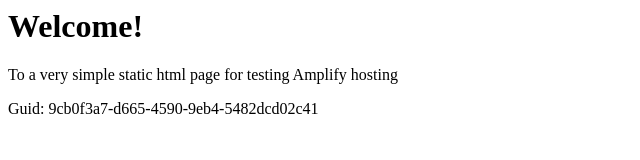
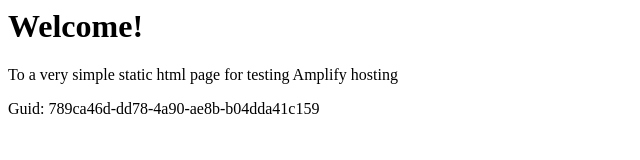
Before and after one commit to aws-aemilia-pdx/Github-PR-Commit-Integration-Test-DoNotTouch-GithubWebhookPreviewCanaryTest-v1-beta-us-west-2, a website: page src/index.html in a window 1280 px wide. Shown: the full height of the page, 0-640 px from the left. Drawn offline with Linux system fonts and the light colour scheme.

Commit message:
commit from integ tests

```diff
--- a/src/index.html
+++ b/src/index.html
@@ -12,6 +12,6 @@
 <body>
     <h1>Welcome!</h1>
     <p>To a very simple static html page for testing Amplify hosting</p>
-    <p>Guid: 9cb0f3a7-d665-4590-9eb4-5482dcd02c41</p></body>
+    <p>Guid: 789ca46d-dd78-4a90-ae8b-b04dda41c159</p></body>
 
 </html>
```
